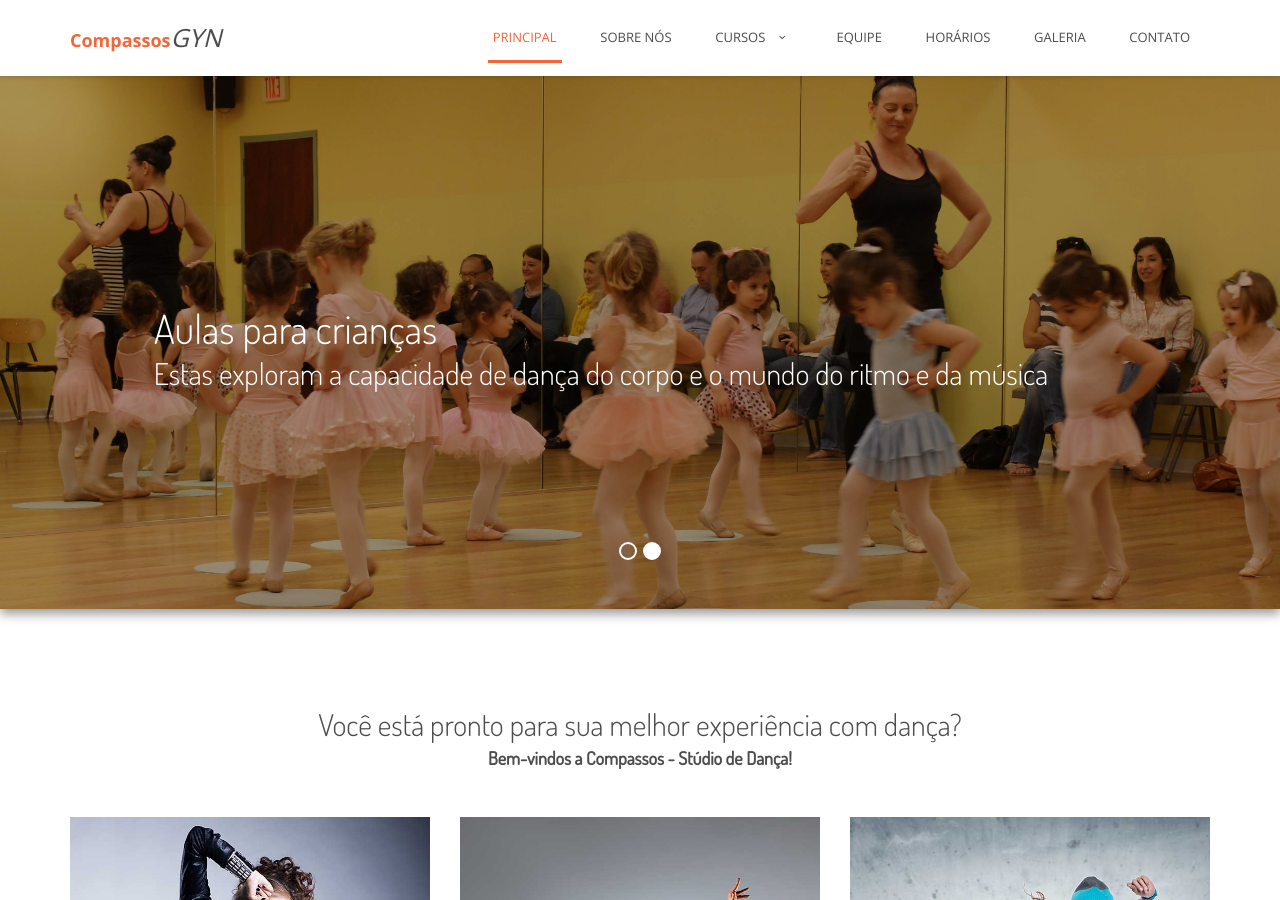
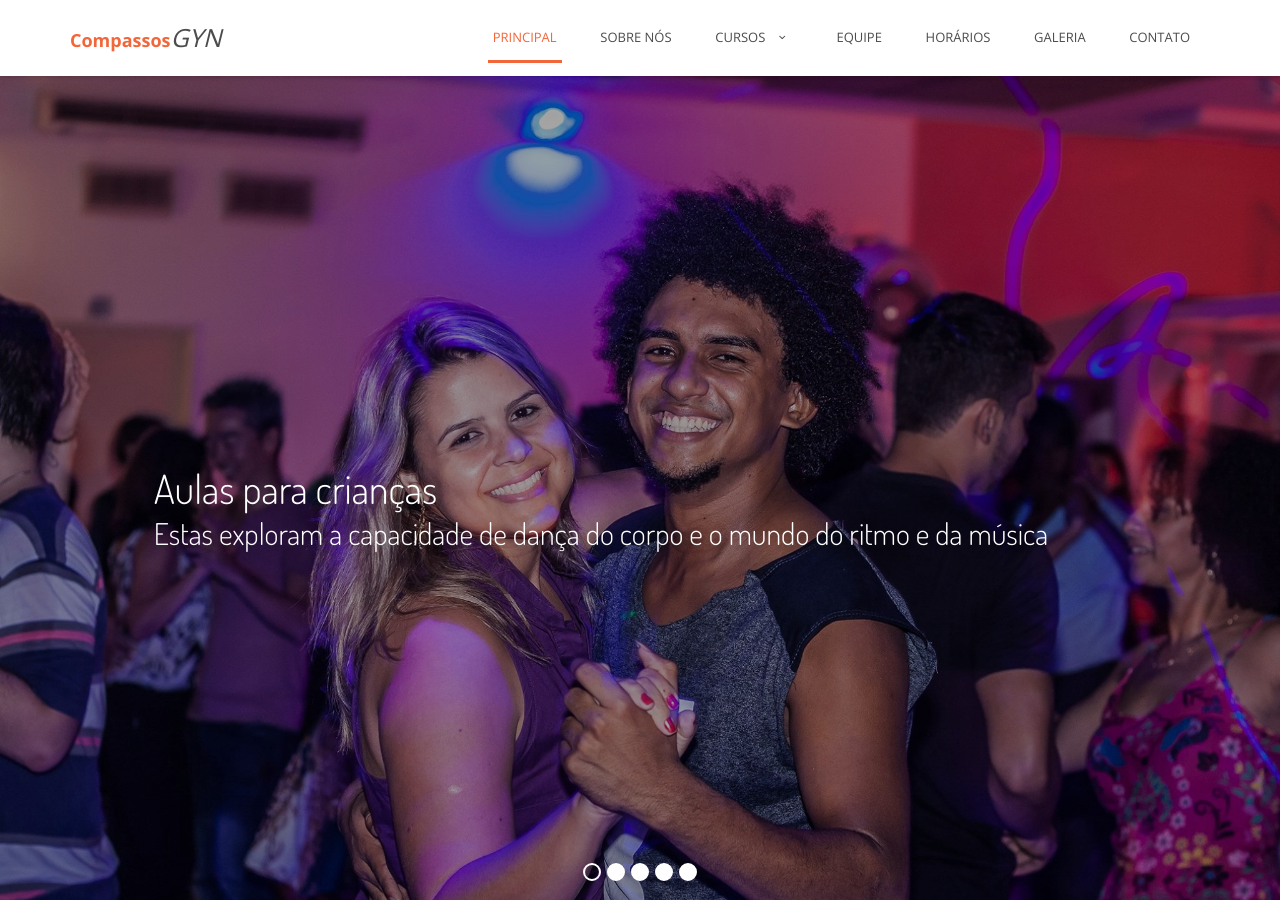
Before and after one commit to 5devmonkeys/comp, a Jekyll site: the page built from index.html, in a window 1280 px wide and 900 px high. Built offline with Jekyll 4.4.1, drawn with Linux system fonts in a browser that asks for light colours.

Commit message:
carousel index

```diff
--- a/galeria.html
+++ b/galeria.html
@@ -30,7 +30,7 @@ layout: default
                     <header class="section_header text-center">
                         <h2>nosso portfolio</h2>
                     </header>
-                    <p class="text-center">Lorem ipsum dolor sit amet, consectetur adipisicing elit. Reprehenderit perspiciatis, cupiditate impedit autem dicta harum sint corporis nemo fugit consectetur optio similique ad quod, voluptas earum, omnis veniam amet incidunt!</p>
+                    <p class="text-center">Em alguns momentos da vida, a única maneira de se expressar é dançando</p>
 
                     <div id="isotope_filters">
                         <a href="#" data-filter="*" class="selected">Mostrar tudo</a>
--- a/index.html
+++ b/index.html
@@ -10,7 +10,7 @@ pre_footer_link: contato
         <ul class="slides">
             <li>
                 <div class="slide_overlay">
-                 <img src="example/flex_slide01.jpg" alt="">
+                 <img src="img/carousel/festa_1.jpg" alt="">
                 </div>
                 <div class="slide_description_wrapper">
                     <div class="slide_description">
@@ -21,7 +21,40 @@ pre_footer_link: contato
             </li>
             <li>
                 <div class="slide_overlay">
-                    <img src="example/flex_slide02.jpg" alt="">
+                    <img src="img/carousel/festa_2.jpg" alt="">
+                </div>
+                <div class="slide_description_wrapper">
+                    <div class="slide_description">
+                        <h2 data-animation="fadeInDown">Aulas particulares e em grupo para jovens e adultos</h2>
+                        <h4 data-animation="fadeInUp">Festas de dança e eventos especiais</h4>
+                    </div>
+                </div>
+            </li>
+            <li>
+                <div class="slide_overlay">
+                    <img src="img/carousel/evento_1.jpg" alt="">
+                </div>
+                <div class="slide_description_wrapper">
+                    <div class="slide_description">
+                        <h2 data-animation="fadeInDown">Aulas particulares e em grupo para jovens e adultos</h2>
+                        <h4 data-animation="fadeInUp">Festas de dança e eventos especiais</h4>
+                    </div>
+                </div>
+            </li>
+            <li>
+                <div class="slide_overlay">
+                    <img src="img/carousel/aula_1.jpg" alt="">
+                </div>
+                <div class="slide_description_wrapper">
+                    <div class="slide_description">
+                        <h2 data-animation="fadeInDown">Aulas particulares e em grupo para jovens e adultos</h2>
+                        <h4 data-animation="fadeInUp">Festas de dança e eventos especiais</h4>
+                    </div>
+                </div>
+            </li>
+            <li>
+                <div class="slide_overlay">
+                    <img src="img/carousel/aula_2.jpg" alt="">
                 </div>
                 <div class="slide_description_wrapper">
                     <div class="slide_description">
```
Also changed, not shown: img/carousel/aula_1.jpg (added), img/carousel/aula_2.jpg (added), img/carousel/evento_1.jpg (added), img/carousel/festa_1.jpg (added), img/carousel/festa_2.jpg (added).
